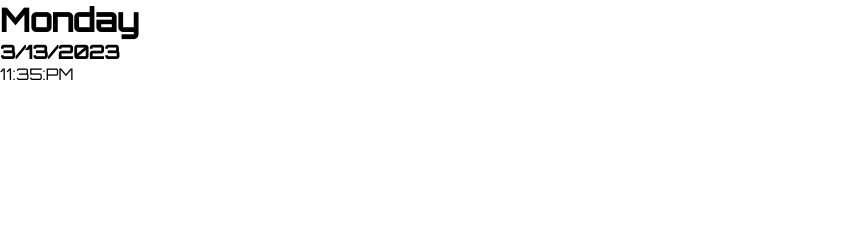
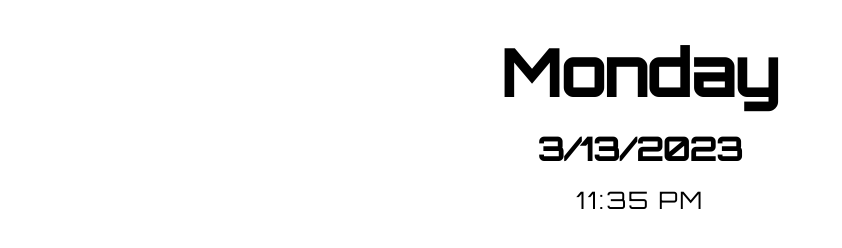
Before and after one commit to renansouza12/Date-Hour, a plain HTML site: page index.html in a window 1280 px wide. Shown: the whole page, without its empty margins (0-842 px from the left). Drawn offline with Linux system fonts and the light colour scheme.

Commit message:
function to update time dynamic added

```diff
--- a/index.html
+++ b/index.html
@@ -9,9 +9,13 @@
 </head>
 <body>
     <main>
-        <h1 class="weekday"></h1>
-        <h3 class="date"></h3>
-        <p class="hour"></p>
+
+        <div class="dateHour">
+            <h1 class="weekday"></h1>
+            <h3 class="date"></h3>
+            <p class="hour"></p>
+        </div>
+
     </main>
     <script src="/main.js"></script>
 </body>
--- a/main.js
+++ b/main.js
@@ -1,8 +1,10 @@
 const displayWeekDay = document.querySelector(".weekday");
 const displayDate = document.querySelector(".date");
 const displayHour = document.querySelector(".hour");
+const body = document.querySelector('body');
 
-const now = new Date();
+
+const  now = new Date();
 
 const months = ["January","February","March","April","May","June","July","August","September","October","November","December"];
 const week_days = ["Sunday","Monday","Tuesday","Wednesday","Thursday","Friday","Saturday"];
@@ -18,15 +20,18 @@ const year = now.getFullYear()
 
 displayWeekDay.innerHTML = weekDay;
 displayDate.innerHTML = `${month_number + 1}/${day}/${year}`;
-displayHour.innerHTML = formatAMPM();
+
 
 function formatAMPM(){
+    let now = new Date();
     let hours = now.getHours();
     let minutes = now.getMinutes();
     const ampm = hours >= 12 ? "PM":"AM";
     hours = hours % 12;
     hours = hours ? hours : 12;
     minutes = minutes < 10 ? "0" + minutes: minutes;
-    let strTime = `${hours}:${minutes}:${ampm}`;
-    return strTime
+
+    displayHour.innerHTML = `${hours}:${minutes} ${ampm}`;
 }
+
+setInterval(formatAMPM, 1000);
--- a/style.css
+++ b/style.css
@@ -6,3 +6,29 @@
     box-sizing: border-box;
     font-family: 'Orbitron', sans-serif;
 }
+body{
+    height: 100vh;
+    display: flex;
+    justify-content: center;
+
+}
+main{
+    margin-top: 2rem;
+
+}
+main .dateHour{
+    text-align: center;
+
+}
+main h1{
+    font-size: 4rem;
+
+}
+main h3{
+    font-size: 2rem;
+    margin: 1rem 0;
+}
+main p{
+    letter-spacing: 2px;
+    font-size: 1.5rem;
+}
```
